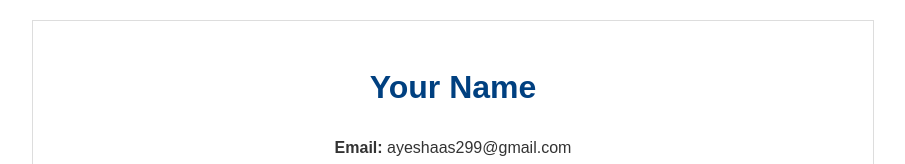
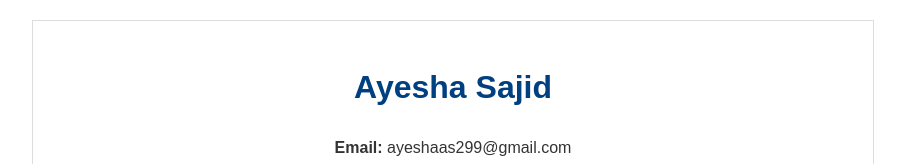
Before and after one commit to ayeshasajid1034/Assignment_3, a plain HTML site: page index.html in a window 1280 px wide. Shown: the top 164 px of the page, without its empty margins (187-1092 px from the left). Drawn offline with Linux system fonts and the light colour scheme.

Commit message:
Update index.html

```diff
--- a/index.html
+++ b/index.html
@@ -23,7 +23,7 @@
 </head>
 <body>
     <div class="container">
-        <h1>Your Name</h1>
+        <h1>Ayesha Sajid</h1>
         <div class="contact-info">
             <p><strong>Email:</strong> ayeshaas299@gmail.com </p>
             <p><strong>LinkedIn:</strong> <a href="https://linkedin.com/in/ayesha-sajid-5a761b220" target="_blank">linkedin.com/in/ayesha-sajid-5a761b220</a></p>
```
